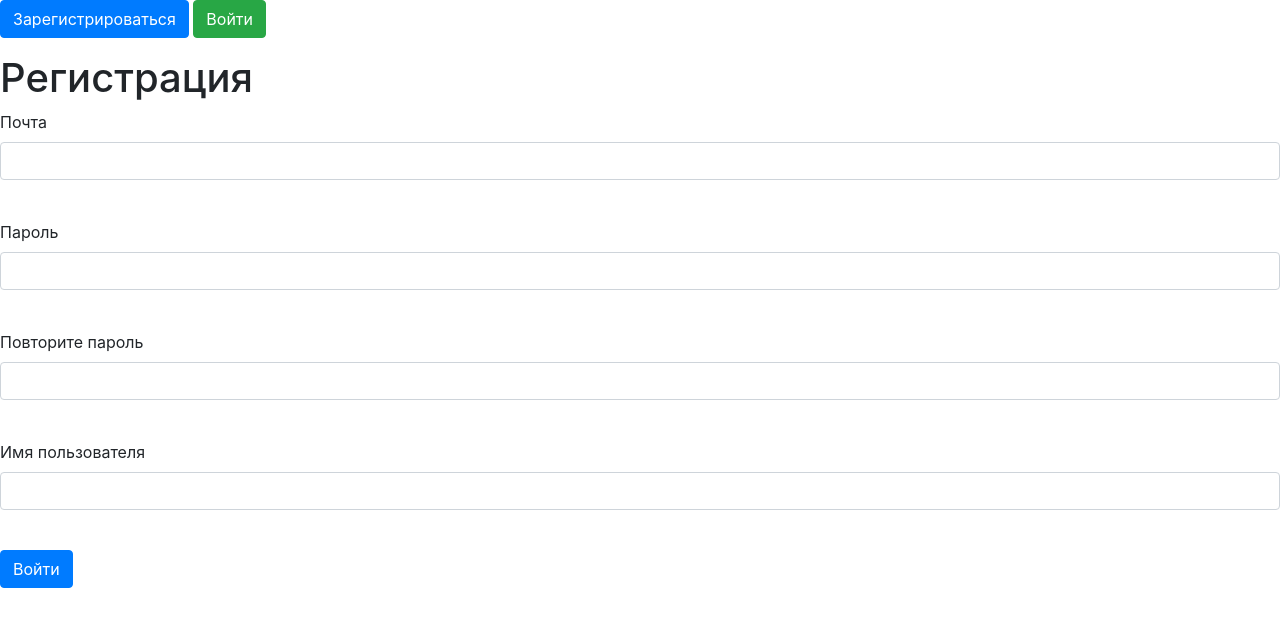
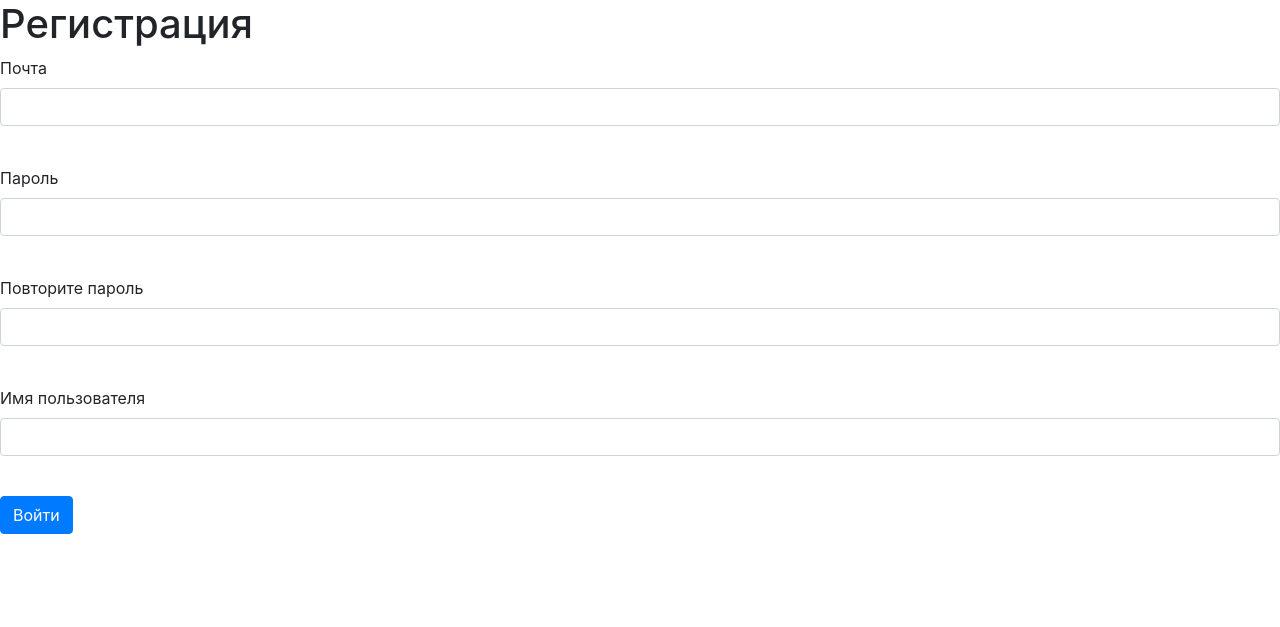
Before and after one commit to xe0xe/diary-project, a Flask app: page /register in a window 1280 px wide. Shown: the part 72-699 px from the top of the page. Run offline with Flask 2, Linux system fonts and the light colour scheme; parts of the project's set-up code (start-up, migrations or seed data) failed here and were passed over; some libraries are stand-ins or nearby versions.

Commit message:
Update base.html

```diff
--- a/templates/base.html
+++ b/templates/base.html
@@ -15,11 +15,6 @@
     <a class="navbar-brand" href="/logout">{{ current_user.name }}</a>
 {% endif %}
     </nav>
-<p>
-        <a class="btn btn-primary " href="/register">Зарегистрироваться</a>
-        <a class="btn btn-success" href="/login">Войти</a>
-    </p>
-
  {% block content %}{% endblock %}
 </body>
 </html>
```
